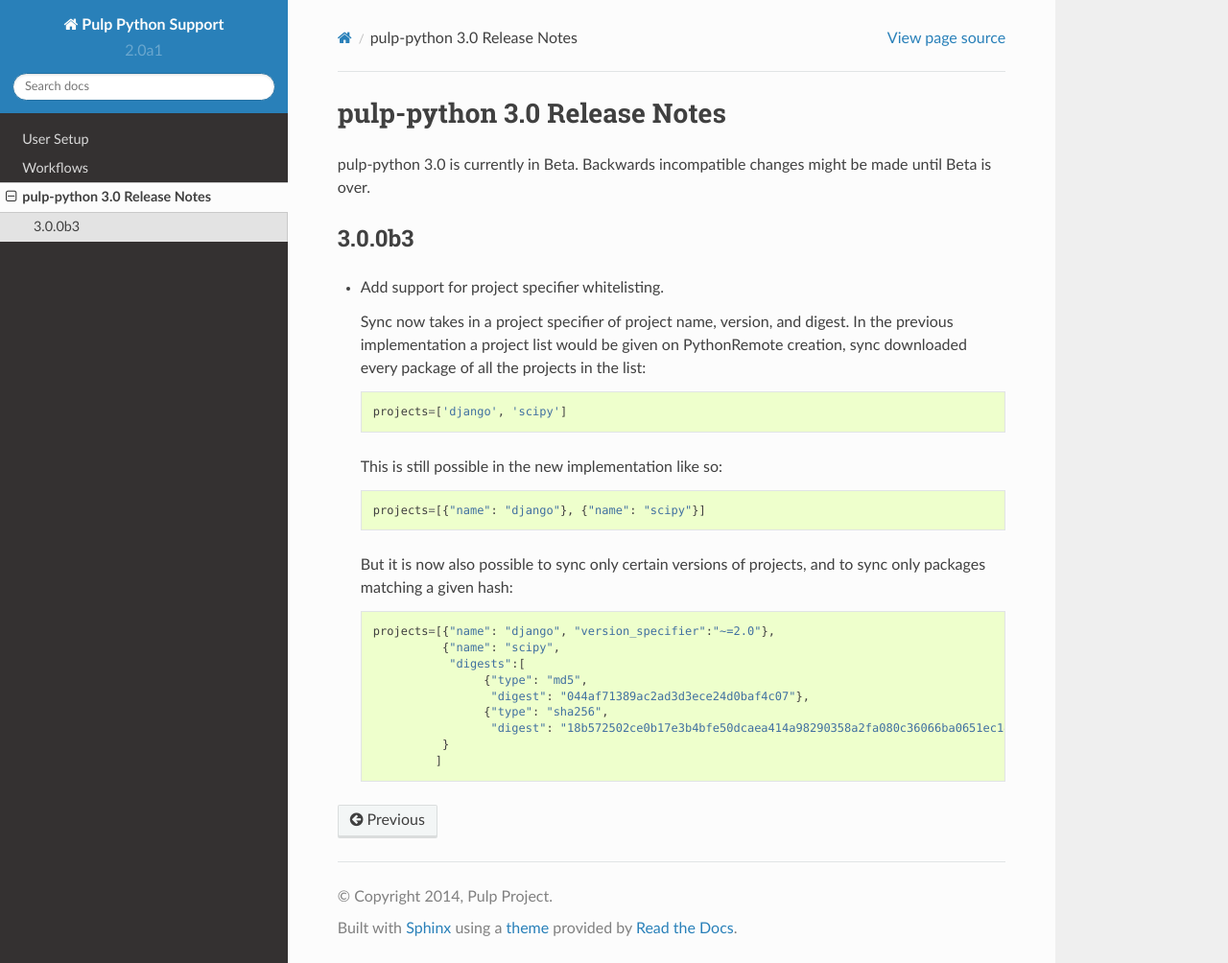
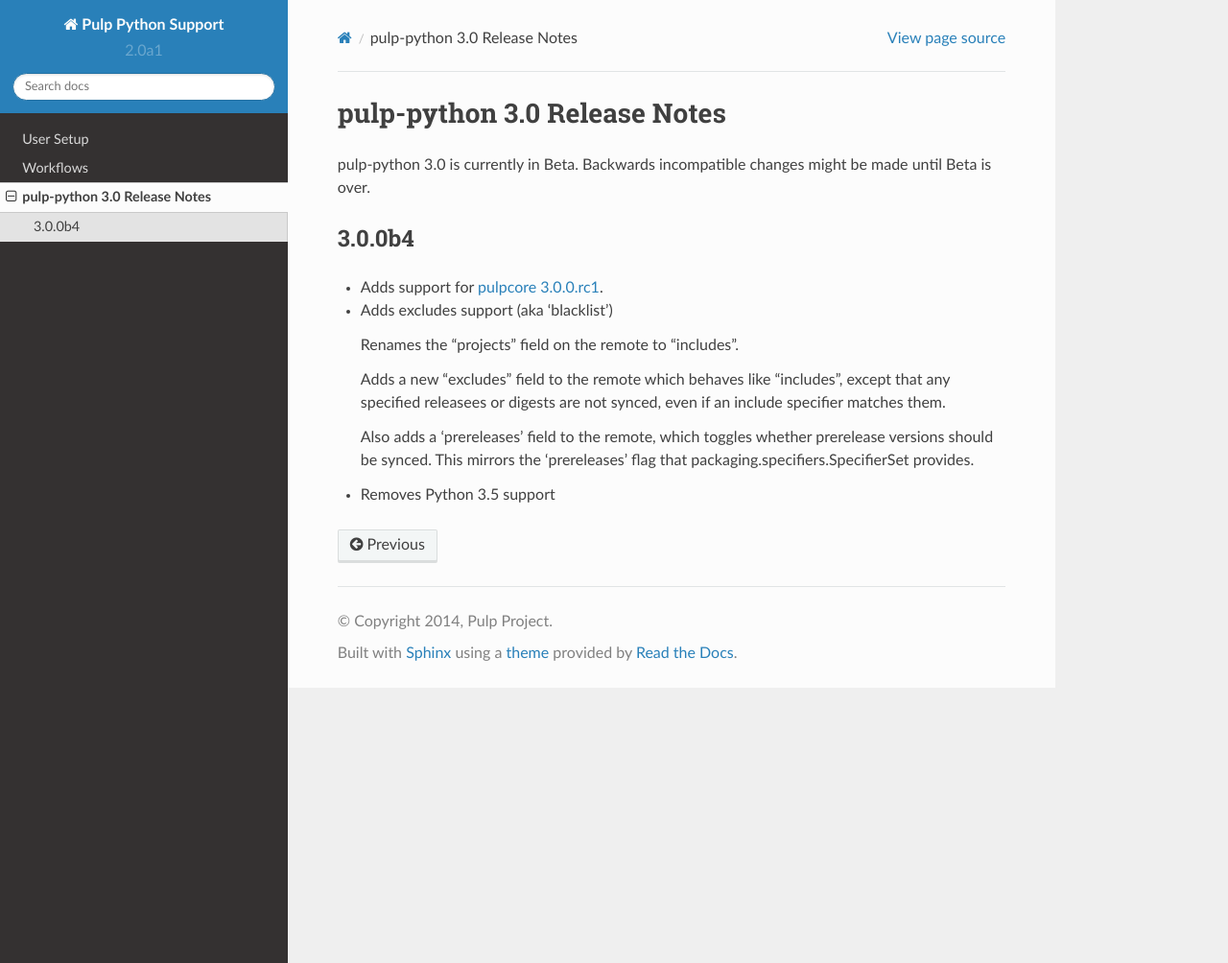
Before and after one commit to pulp/pulp_python, a Sphinx documentation site: the page built from docs/release-notes/3.0.z.rst, in a window 1280 px wide and 1004 px high. Shown: the whole window at 96% size. Built offline with Sphinx 7.4.7 and the Read the Docs theme 2.0.0, drawn with Linux system fonts in a browser that asks for light colours.

Commit message:
Bump version to beta4, add release notes
`[noissue]`

```diff
--- a/docs/release-notes/3.0.z.rst
+++ b/docs/release-notes/3.0.z.rst
@@ -5,32 +5,19 @@
 pulp-python 3.0 is currently in Beta. Backwards incompatible changes
 might be made until Beta is over.
 
-3.0.0b3
+3.0.0b4
 =======
 
-* Add support for project specifier whitelisting.
+* Adds support for `pulpcore 3.0.0.rc1 <https://docs.pulpproject.org/en/3.0/nightly/release-notes/pulpcore/3.0.x.html#rc1>`_.
 
-  Sync now takes in a project specifier of project name, version, and digest.
-  In the previous implementation a project list would be given on PythonRemote creation,
-  sync downloaded every package of all the projects in the list::
+* Adds excludes support (aka 'blacklist')
 
-        projects=['django', 'scipy']
+  Renames the "projects" field on the remote to "includes".
 
+  Adds a new "excludes" field to the remote which behaves like "includes", except that any specified
+  releasees or digests are not synced, even if an include specifier matches them.
 
-  This is still possible in the new implementation like so::
+  Also adds a 'prereleases' field to the remote, which toggles whether prerelease versions should be
+  synced. This mirrors the 'prereleases' flag that packaging.specifiers.SpecifierSet provides.
 
-        projects=[{"name": "django"}, {"name": "scipy"}]
-
-
-  But it is now also possible to sync only certain versions of projects, and to sync only
-  packages matching a given hash::
-
-        projects=[{"name": "django", "version_specifier":"~=2.0"},
-                  {"name": "scipy",
-                   "digests":[
-                        {"type": "md5",
-                         "digest": "044af71389ac2ad3d3ece24d0baf4c07"},
-                        {"type": "sha256",
-                         "digest": "18b572502ce0b17e3b4bfe50dcaea414a98290358a2fa080c36066ba0651ec14"}]
-                  }
-                 ]
+* Removes Python 3.5 support
--- a/setup.py
+++ b/setup.py
@@ -3,7 +3,7 @@
 from setuptools import setup, find_packages
 
 requirements = [
-    'pulpcore-plugin>=0.1.0b21',
+    'pulpcore-plugin~=0.1rc1',
     'pkginfo',
     'packaging',
 ]
@@ -13,7 +13,7 @@
 
 setup(
     name='pulp-python',
-    version='3.0.0b3',
+    version='3.0.0b4',
     description='pulp-python plugin for the Pulp Project',
     long_description=long_description,
     license='GPLv2+',
```
